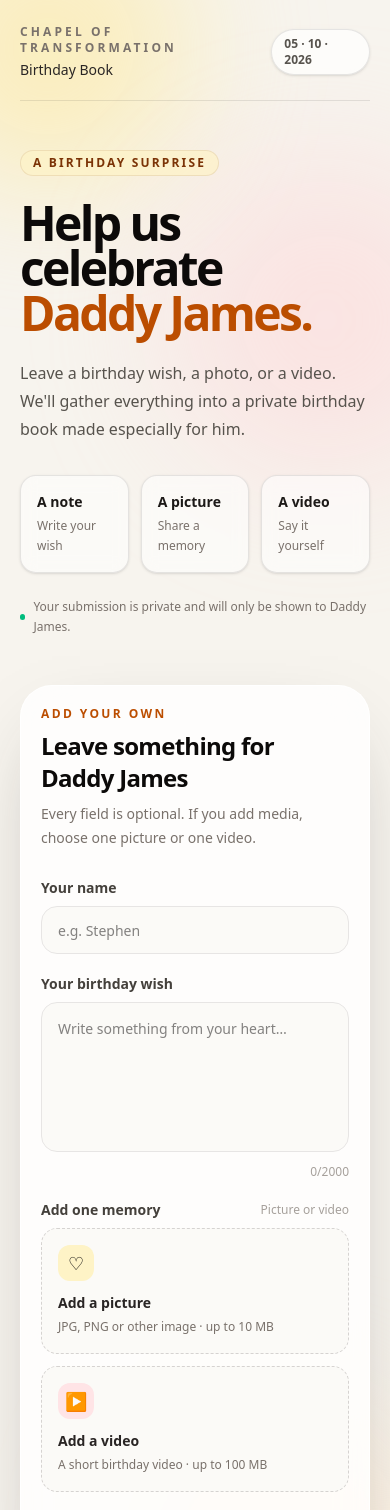
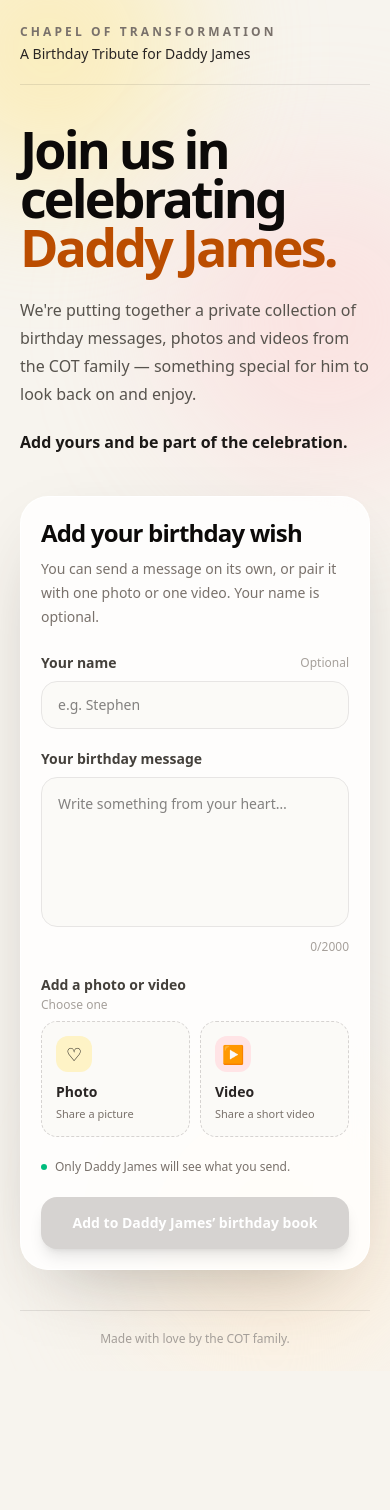
Before and after one commit to Crown384/daddy-james, a Next.js app: page / in a window 390 px wide. Shown: the top 1510 px of the page. After the commit the page ends 1371 px from the top, so only its background shows below. Built offline with nearby package versions, Linux system fonts and the light colour scheme.

Commit message:
Refine birthday tribute homepage for mobile

```diff
--- a/app/components/birthday-form.tsx
+++ b/app/components/birthday-form.tsx
@@ -197,23 +197,22 @@ export function BirthdayForm() {
   }
 
   return (
-    <div className="rounded-[2rem] border border-white/80 bg-white/80 p-5 shadow-[0_30px_80px_-32px_rgba(41,37,36,0.35)] backdrop-blur-xl sm:p-7">
-      <div className="mb-7">
-        <p className="text-xs font-semibold uppercase tracking-[0.2em] text-amber-700">
-          Add your own
-        </p>
-        <h2 className="mt-2 text-2xl font-semibold tracking-[-0.03em] text-stone-950 sm:text-3xl">
-          Leave something for Daddy James
+    <div className="w-full rounded-[1.75rem] border border-white/80 bg-white/82 p-5 shadow-[0_28px_75px_-34px_rgba(41,37,36,0.38)] backdrop-blur-xl sm:rounded-[2rem] sm:p-7">
+      <div className="mb-6 sm:mb-7">
+        <h2 className="text-2xl font-semibold tracking-[-0.035em] text-stone-950 sm:text-3xl">
+          Add your birthday wish
         </h2>
-        <p className="mt-2 text-sm leading-6 text-stone-500">
-          Every field is optional. If you add media, choose one picture or one video.
+        <p className="mt-2 max-w-lg text-sm leading-6 text-stone-500">
+          You can send a message on its own, or pair it with one photo or one
+          video. Your name is optional.
         </p>
       </div>
 
       <form className="space-y-5" onSubmit={handleSubmit}>
         <label className="block">
-          <span className="mb-2 block text-sm font-semibold text-stone-700">
-            Your name
+          <span className="mb-2 flex items-center justify-between gap-3 text-sm font-semibold text-stone-700">
+            <span>Your name</span>
+            <span className="text-xs font-normal text-stone-400">Optional</span>
           </span>
           <input
             value={name}
@@ -226,7 +225,7 @@ export function BirthdayForm() {
 
         <label className="block">
           <span className="mb-2 block text-sm font-semibold text-stone-700">
-            Your birthday wish
+            Your birthday message
           </span>
           <textarea
             value={wish}
@@ -242,18 +241,18 @@ export function BirthdayForm() {
         </label>
 
         <div>
-          <div className="mb-2 flex items-center justify-between gap-3">
-            <span className="text-sm font-semibold text-stone-700">
-              Add one memory
-            </span>
-            <span className="text-xs text-stone-400">
-              Picture or video
-            </span>
+          <div className="mb-2 flex items-end justify-between gap-3">
+            <div>
+              <p className="text-sm font-semibold text-stone-700">
+                Add a photo or video
+              </p>
+              <p className="mt-0.5 text-xs text-stone-400">Choose one</p>
+            </div>
           </div>
 
-          <div className="grid gap-3 sm:grid-cols-2">
+          <div className="grid grid-cols-2 gap-2.5 sm:gap-3">
             <label
-              className={`cursor-pointer rounded-2xl border border-dashed p-4 transition ${
+              className={`cursor-pointer rounded-2xl border border-dashed p-3.5 transition sm:p-4 ${
                 photo
                   ? "border-amber-500 bg-amber-50"
                   : "border-stone-300 bg-[#fbfaf7] hover:border-amber-500 hover:bg-amber-50/40"
@@ -271,18 +270,18 @@ export function BirthdayForm() {
               <span className="flex h-9 w-9 items-center justify-center rounded-xl bg-amber-100 text-lg">
                 ♡
               </span>
-              <span className="mt-3 block truncate text-sm font-semibold text-stone-800">
-                {photo ? photo.name : "Add a picture"}
+              <span className="mt-2.5 block truncate text-sm font-semibold text-stone-800">
+                {photo ? photo.name : "Photo"}
               </span>
-              <span className="mt-1 block text-xs leading-5 text-stone-500">
+              <span className="mt-1 block text-[11px] leading-4 text-stone-500 sm:text-xs sm:leading-5">
                 {photo
                   ? `${formatSize(photo.size)} · selected`
-                  : "JPG, PNG or other image · up to 10 MB"}
+                  : "Share a picture"}
               </span>
             </label>
 
             <label
-              className={`cursor-pointer rounded-2xl border border-dashed p-4 transition ${
+              className={`cursor-pointer rounded-2xl border border-dashed p-3.5 transition sm:p-4 ${
                 video
                   ? "border-rose-400 bg-rose-50"
                   : "border-stone-300 bg-[#fbfaf7] hover:border-rose-400 hover:bg-rose-50/50"
@@ -300,19 +299,19 @@ export function BirthdayForm() {
               <span className="flex h-9 w-9 items-center justify-center rounded-xl bg-rose-100 text-lg">
                 ▶
               </span>
-              <span className="mt-3 block truncate text-sm font-semibold text-stone-800">
-                {video ? video.name : "Add a video"}
+              <span className="mt-2.5 block truncate text-sm font-semibold text-stone-800">
+                {video ? video.name : "Video"}
               </span>
-              <span className="mt-1 block text-xs leading-5 text-stone-500">
+              <span className="mt-1 block text-[11px] leading-4 text-stone-500 sm:text-xs sm:leading-5">
                 {video
                   ? `${formatSize(video.size)} · selected`
-                  : "A short birthday video · up to 100 MB"}
+                  : "Share a short video"}
               </span>
             </label>
           </div>
 
           {photo || video ? (
-            <p className="mt-2 text-xs text-stone-500">
+            <p className="mt-2 text-xs leading-5 text-stone-500">
               Choosing the other media type will replace this selection.
             </p>
           ) : null}
@@ -326,17 +325,24 @@ export function BirthdayForm() {
 
         {submitted ? (
           <div className="rounded-2xl border border-emerald-200 bg-emerald-50 px-4 py-4 text-sm leading-6 text-emerald-800">
-            <span className="font-semibold">Sent with love.</span> Your contribution is now in
-            Daddy James&apos; birthday book. ♥
+            <span className="font-semibold">Sent with love.</span> Your
+            contribution is now part of Daddy James&apos; birthday book. ♥
           </div>
         ) : null}
+
+        <p className="flex items-center gap-2 text-xs leading-5 text-stone-500">
+          <span className="inline-block h-1.5 w-1.5 shrink-0 rounded-full bg-emerald-500" />
+          Only Daddy James will see what you send.
+        </p>
 
         <button
           type="submit"
           disabled={submitting || !hasContent}
-          className="flex h-13 w-full items-center justify-center rounded-2xl bg-stone-950 px-5 text-sm font-semibold text-white shadow-lg shadow-stone-950/10 transition hover:bg-amber-800 disabled:cursor-not-allowed disabled:bg-stone-300"
+          className="flex min-h-13 w-full items-center justify-center rounded-2xl bg-stone-950 px-5 py-3.5 text-center text-sm font-semibold text-white shadow-lg shadow-stone-950/10 transition hover:bg-amber-800 disabled:cursor-not-allowed disabled:bg-stone-300"
         >
-          {submitting ? status || "Sending…" : "Send birthday wish"}
+          {submitting
+            ? status || "Sending…"
+            : "Add to Daddy James’ birthday book"}
         </button>
       </form>
     </div>
--- a/app/page.tsx
+++ b/app/page.tsx
@@ -8,53 +8,30 @@ export default function Home() {
       <div className="pointer-events-none absolute bottom-0 left-1/3 h-72 w-72 rounded-full bg-orange-100/70 blur-3xl" />
 
       <div className="relative mx-auto flex min-h-screen w-full max-w-6xl flex-col px-5 py-6 sm:px-8 lg:px-12">
-        <header className="flex items-center justify-between border-b border-stone-900/10 pb-5">
-          <div>
-            <p className="text-xs font-semibold uppercase tracking-[0.26em] text-stone-500">
-              Chapel of Transformation
-            </p>
-            <p className="mt-1 text-sm font-medium text-stone-800">Birthday Book</p>
-          </div>
-          <span className="rounded-full border border-stone-900/10 bg-white/70 px-3 py-1.5 text-xs font-semibold text-stone-600 shadow-sm backdrop-blur">
-            05 · 10 · 2026
-          </span>
+        <header className="border-b border-stone-900/10 pb-5">
+          <p className="text-xs font-semibold uppercase tracking-[0.26em] text-stone-500">
+            Chapel of Transformation
+          </p>
+          <p className="mt-1 text-sm font-medium text-stone-800">
+            A Birthday Tribute for Daddy James
+          </p>
         </header>
 
-        <section className="grid flex-1 items-center gap-12 py-12 lg:grid-cols-[0.9fr_1.1fr] lg:gap-20 lg:py-16">
+        <section className="flex flex-1 flex-col gap-10 py-10 sm:py-14 lg:grid lg:grid-cols-[0.88fr_1.12fr] lg:items-center lg:gap-20 lg:py-16">
           <div className="max-w-xl">
-            <span className="inline-flex rounded-full border border-amber-900/10 bg-amber-100/70 px-3 py-1 text-xs font-semibold uppercase tracking-[0.18em] text-amber-900">
-              A birthday surprise
-            </span>
-
-            <h1 className="mt-6 text-balance text-5xl font-semibold leading-[0.94] tracking-[-0.055em] text-stone-950 sm:text-6xl lg:text-7xl">
-              Help us celebrate
+            <h1 className="text-balance text-[3.25rem] font-semibold leading-[0.94] tracking-[-0.055em] text-stone-950 sm:text-6xl lg:text-7xl">
+              Join us in celebrating
               <span className="block text-amber-700">Daddy James.</span>
             </h1>
 
             <p className="mt-6 max-w-lg text-pretty text-base leading-7 text-stone-600 sm:text-lg sm:leading-8">
-              Leave a birthday wish, a photo, or a video. We&apos;ll gather
-              everything into a private birthday book made especially for him.
+              We&apos;re putting together a private collection of birthday
+              messages, photos and videos from the COT family — something
+              special for him to look back on and enjoy.
             </p>
 
-            <div className="mt-8 grid max-w-lg grid-cols-3 gap-3">
-              {[
-                ["A note", "Write your wish"],
-                ["A picture", "Share a memory"],
-                ["A video", "Say it yourself"],
-              ].map(([title, copy]) => (
-                <div
-                  key={title}
-                  className="rounded-2xl border border-stone-900/10 bg-white/55 p-4 shadow-sm backdrop-blur"
-                >
-                  <p className="text-sm font-semibold text-stone-900">{title}</p>
-                  <p className="mt-1 text-xs leading-5 text-stone-500">{copy}</p>
-                </div>
-              ))}
-            </div>
-
-            <p className="mt-6 flex items-center gap-2 text-xs leading-5 text-stone-500">
-              <span className="inline-block h-1.5 w-1.5 rounded-full bg-emerald-500" />
-              Your submission is private and will only be shown to Daddy James.
+            <p className="mt-5 max-w-lg text-base font-semibold leading-7 text-stone-900 sm:text-lg">
+              Add yours and be part of the celebration.
             </p>
           </div>
 
```
